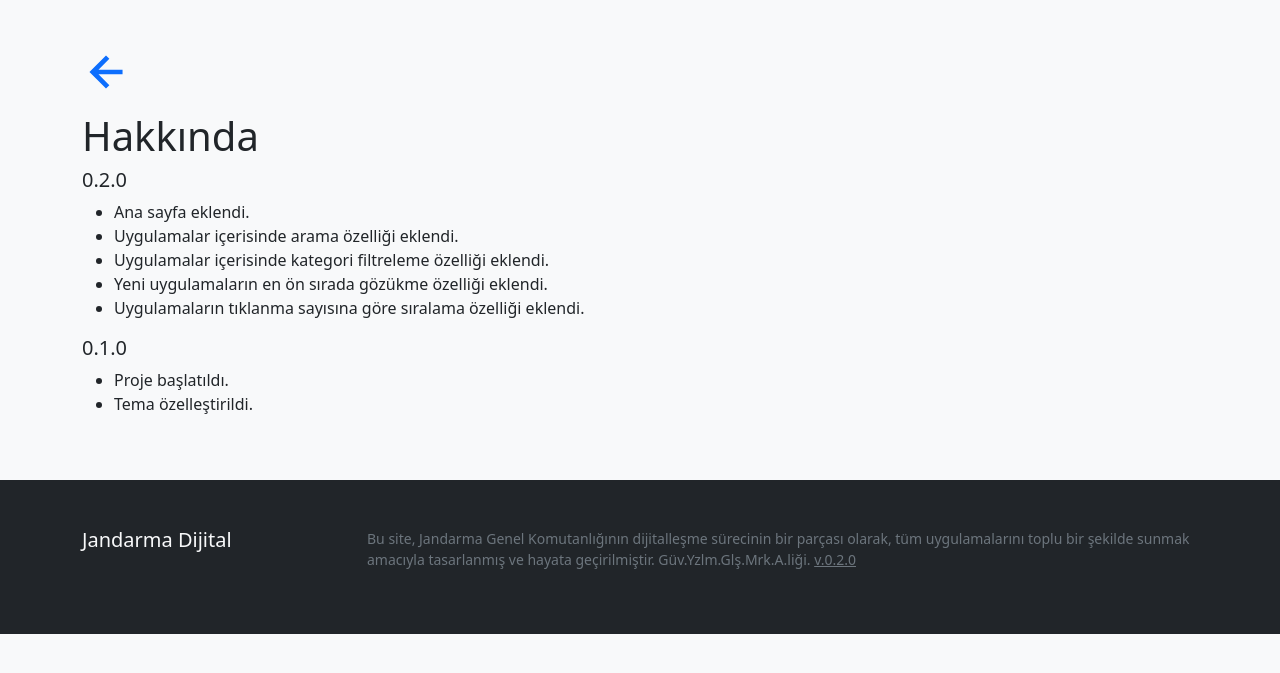
After one commit to aeosmanoglu/digital, a Django app: page /changelog/ in a window 1280 px wide. The commit adds this page. Shown: the top 673 px of the page. Run offline with Django 4.2, Linux system fonts and the light colour scheme.

Commit message:
changelog eklendi

```diff
--- a/app/urls.py
+++ b/app/urls.py
@@ -1,7 +1,8 @@
 from django.urls import path
-from .views import apps_view, increase_clicks
+from .views import apps_view, increase_clicks, changelog
 
 urlpatterns = [
     path('', apps_view, name='apps_view'),
     path('<int:pk>/click/', increase_clicks, name='increase_clicks'),
+    path('changelog/', changelog, name='changelog'),
 ]
--- a/app/views.py
+++ b/app/views.py
@@ -26,3 +26,7 @@
     app.clicks += 1
     app.save()
     return HttpResponseRedirect(app.url)
+
+
+def changelog(request):
+    return render(request, 'changelog.html')
--- a/templates/base.html
+++ b/templates/base.html
@@ -14,7 +14,7 @@
 
 <body class="bg-light">
 	{% block content %}{% endblock %}
-	{% include '_partials/footer.html' %}
+	{% include 'partials/_footer.html' %}
 	<script src="https://cdn.jsdelivr.net/npm/bootstrap@5.2.3/dist/js/bootstrap.bundle.min.js"
 			integrity="sha384-kenU1KFdBIe4zVF0s0G1M5b4hcpxyD9F7jL+jjXkk+Q2h455rYXK/7HAuoJl+0I4"
 			crossorigin="anonymous"></script>
--- /dev/null
+++ b/templates/changelog.html
@@ -0,0 +1,29 @@
+{% extends 'base.html' %}
+
+{% block content %}
+<div class="container">
+
+	<div class="row my-5">
+		<div class="col">
+			{% include 'partials/_back.html' %}
+
+			<h1>Hakkında</h1>
+
+			<h5>0.2.0</h5>
+			<ul>
+				<li>Ana sayfa eklendi.</li>
+				<li>Uygulamalar içerisinde arama özelliği eklendi.</li>
+				<li>Uygulamalar içerisinde kategori filtreleme özelliği eklendi.</li>
+				<li>Yeni uygulamaların en ön sırada gözükme özelliği eklendi.</li>
+				<li>Uygulamaların tıklanma sayısına göre sıralama özelliği eklendi.</li>
+			</ul>
+
+			<h5>0.1.0</h5>
+			<ul>
+				<li>Proje başlatıldı.</li>
+				<li>Tema özelleştirildi.</li>
+			</ul>
+		</div>
+	</div>
+</div>
+{% endblock %}
--- /dev/null
+++ b/templates/partials/_back.html
@@ -0,0 +1,7 @@
+<p>
+	<a href="/">
+		<svg fill="currentColor" height="48" width="48" xmlns="http://www.w3.org/2000/svg">
+			<path d="M24 40.55 7.45 24 24 7.45l3.35 3.3-10.85 10.9h24.05v4.7H16.5L27.35 37.2Z"/>
+		</svg>
+	</a>
+</p>
--- a/templates/_partials/footer.html
+++ b/templates/partials/_footer.html
@@ -8,7 +8,7 @@
 				<p class="small text-muted">
 					Bu site, Jandarma Genel Komutanlığının dijitalleşme sürecinin bir parçası olarak,
 					tüm uygulamalarını toplu bir şekilde sunmak amacıyla tasarlanmış ve hayata geçirilmiştir.
-					Güv.Yzlm.Glş.Mrk.A.liği.
+					Güv.Yzlm.Glş.Mrk.A.liği. <a href="{% url 'changelog' %}" class="text-muted">v.0.2.0</a>
 				</p>
 			</div>
 		</div>
```
Also changed, not shown: app/templates/apps.html (+1 -17 lines).
